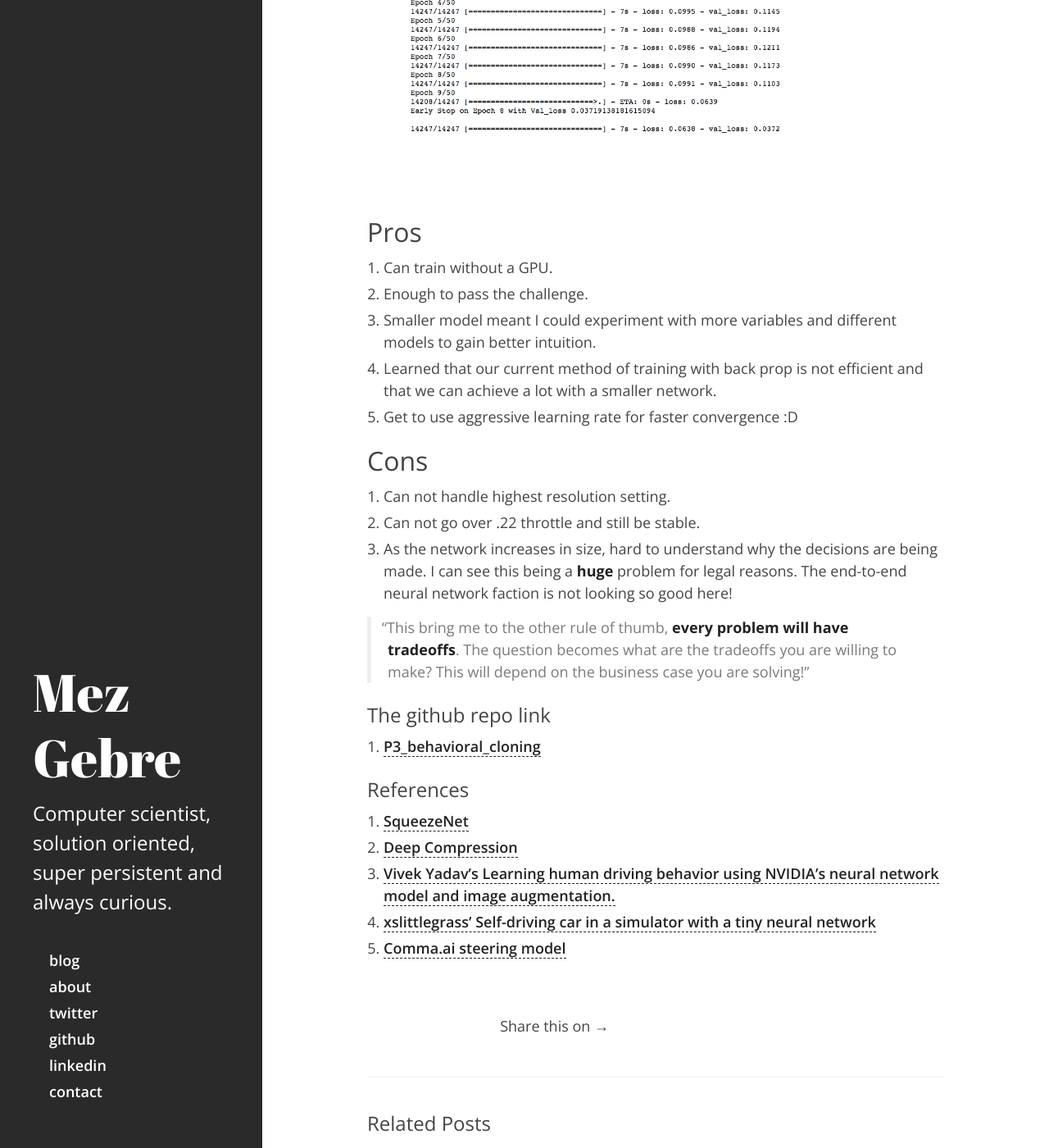
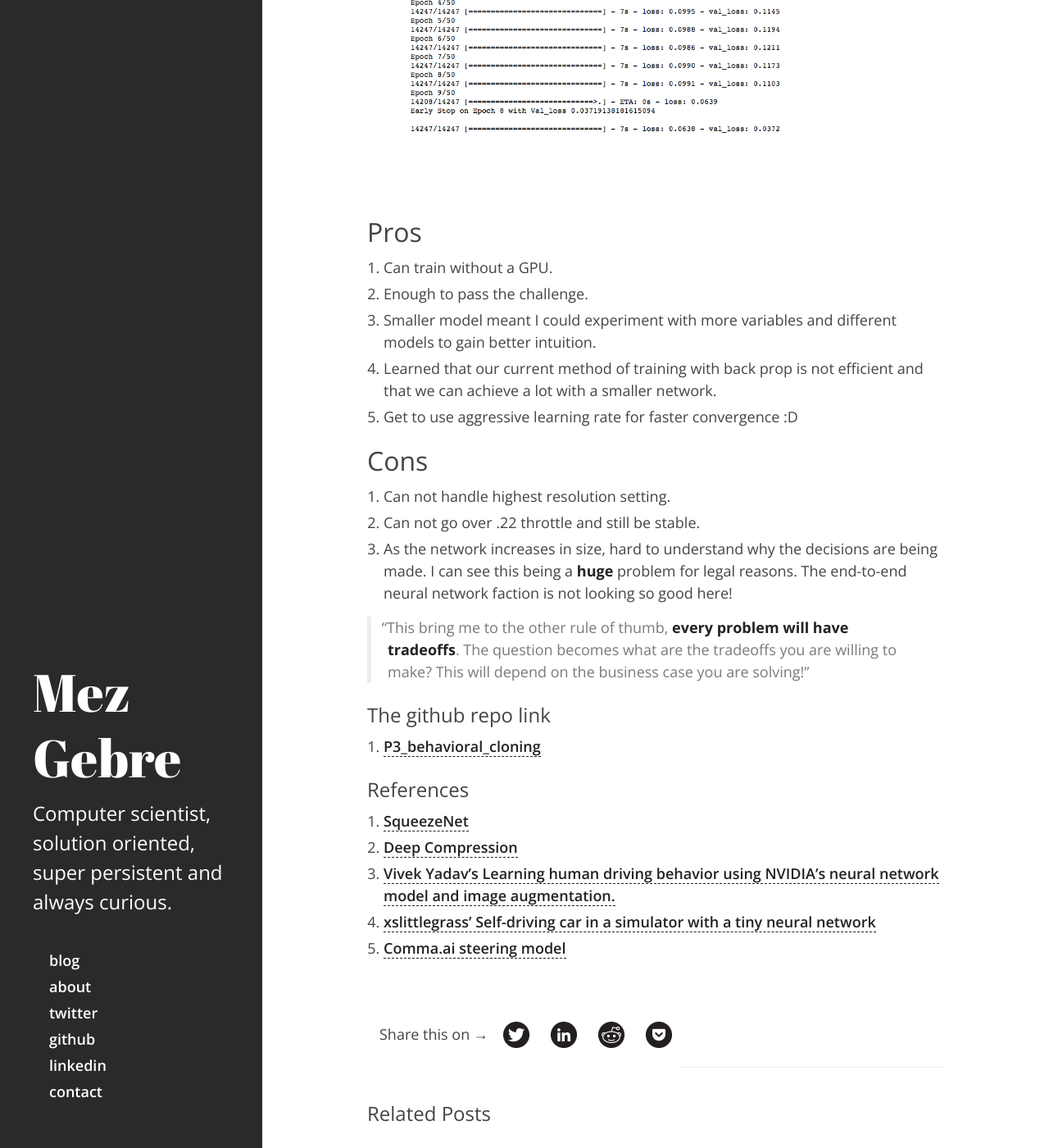
Before and after one commit to mez/mez.github.com, a Jekyll site: the page built from _posts/2017-02-14-mainsqueeze-the-52-parameter-model-that-drives-in-the-udacity-simulator.md, in a window 1280 px wide and 1400 px high, scrolled down 11167 px. Shown: the whole window at 82% size. Built offline with Jekyll 4.4.1, drawn with Linux system fonts in a browser that asks for light colours; comment, search, counter and statistics services are not loaded.

Commit message:
added icon share buttons

```diff
--- a/_includes/share-page.html
+++ b/_includes/share-page.html
@@ -1,9 +1,22 @@
 
 <div class="share-page">
-    Share this on &rarr;
+    <!-- Share this on &rarr;
     <a href="https://twitter.com/intent/tweet?text={{ page.title }}&url={{ site.url }}{{ page.url }}&via={{ site.twitter_username }}&related={{ site.twitter_username }}" rel="nofollow" target="_blank" title="Share on Twitter">Twitter</a>
-    <!-- <a href="https://facebook.com/sharer.php?u={{ site.url }}{{ page.url }}" rel="nofollow" target="_blank" title="Share on Facebook">Facebook</a> -->
+    <a href="https://facebook.com/sharer.php?u={{ site.url }}{{ page.url }}" rel="nofollow" target="_blank" title="Share on Facebook">Facebook</a>
     <a href="http://www.linkedin.com/shareArticle?mini=true&url={{ site.url }}{{ page.url }}&title={{ page.title }}&summary={{ post.excerpt }}" rel="nofollow" target="_blank" title="Share on LinkedIn">LinkedIn</a>
     <a href="http://www.reddit.com/submit?url={{ site.url }}{{ page.url }}&title={{ page.title }}" rel="nofollow" target="_blank" title="Share on Reddit">Reddit</a>
+ -->
 
+
+<ul class="share-buttons">
+  <li style="margin-top:10px;">Share this on &rarr;</li>
+  <li>
+    <a href="https://twitter.com/intent/tweet?text={{ page.title }}&url={{ site.url }}{{ page.url }}&via={{ site.twitter_username }}&related={{ site.twitter_username }}" rel="nofollow" target="_blank" title="Share on Twitter">
+      <img alt="Tweet" src="/public/img/flat_web_icon_set/black/Twitter.png">
+    </a>
+  </li>
+  <li><a href="http://www.linkedin.com/shareArticle?mini=true&url={{ site.url }}{{ page.url }}&title={{ page.title }}&summary={{ post.excerpt }}" rel="nofollow" target="_blank" title="Share on LinkedIn"><img alt="Share on LinkedIn" src="/public/img/flat_web_icon_set/black/LinkedIn.png"></a></li>
+  <li><a href="http://www.reddit.com/submit?url={{ site.url }}{{ page.url }}&title={{ page.title }}" rel="nofollow" target="_blank" title="Share on Reddit"><img alt="Submit to Reddit" src="/public/img/flat_web_icon_set/black/Reddit.png"></a></li>
+  <li><a href="https://getpocket.com/save?{{ site.url }}{{ page.url }}&title={{ page.title }}" target="_blank" title="Add to Pocket"><img alt="Add to Pocket" src="/public/img/flat_web_icon_set/black/Pocket.png"></a></li>
+</ul>
 </div>
--- a/public/css/hyde.css
+++ b/public/css/hyde.css
@@ -579,3 +579,29 @@ html[xmlns] .clearfix {
         }
     }
 }
+
+ul.share-buttons {
+  list-style: none;
+  padding: 0;
+}
+
+ul.share-buttons li {
+  float: left;
+}
+
+ul.share-buttons a {
+  display: block;
+  padding: 8px;
+
+}
+
+ul.share-buttons .sr-only {
+  position: absolute;
+  clip: rect(1px 1px 1px 1px);
+  clip: rect(1px, 1px, 1px, 1px);
+  padding: 0;
+  border: 0;
+  height: 1px;
+  width: 1px;
+  overflow: hidden;
+}
```
Also changed, not shown: public/img/flat_web_icon_set/black/Email.png (added), public/img/flat_web_icon_set/black/Facebook.png (added), public/img/flat_web_icon_set/black/Google+.png (added), public/img/flat_web_icon_set/black/LinkedIn.png (added), public/img/flat_web_icon_set/black/Pinboard.png (added), public/img/flat_web_icon_set/black/Pinterest.png (added), public/img/flat_web_icon_set/black/Pocket.png (added), public/img/flat_web_icon_set/black/Reddit.png (added), public/img/flat_web_icon_set/black/Tumblr.png (added), public/img/flat_web_icon_set/black/Twitter.png (added), public/img/flat_web_icon_set/black/Wordpress.png (added), 1 other file.
